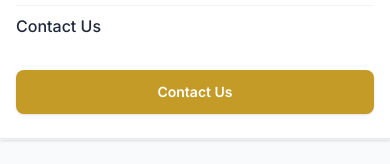
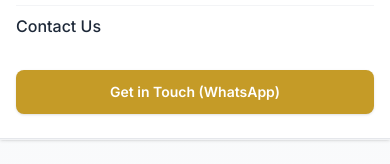
Before and after one commit to Sunny0969/KMF, a Next.js app: page / in a window 390 px wide. Both pictures are taken after a click on the button 358 px from the left and 105 px from the top of the page. Shown: the part 490-654 px from the top of the page. Built offline with nearby package versions, Linux system fonts and the light colour scheme.

Commit message:
Update Header Get in Touch button to link directly to WhatsApp

```diff
--- a/components/Header.tsx
+++ b/components/Header.tsx
@@ -392,14 +392,16 @@
               </Link>
             </nav>
 
-            {/* Desktop Gold CTA Button */}
+            {/* Desktop Gold CTA Button - WhatsApp */}
             <div className="hidden lg:flex items-center shrink-0">
-              <Link
-                href="/contact-us"
+              <a
+                href="https://wa.me/19548649161"
+                target="_blank"
+                rel="noopener noreferrer"
                 className="inline-flex items-center justify-center px-4 xl:px-5 py-2 rounded-lg bg-[#c59b27] hover:bg-[#b0881f] text-white font-semibold text-xs xl:text-sm shadow-sm transition-all hover:shadow-md whitespace-nowrap"
               >
                 Get in Touch
-              </Link>
+              </a>
             </div>
 
             {/* Mobile menu button */}
@@ -671,13 +673,15 @@
             </Link>
 
             <div className="pt-4">
-              <Link
-                href="/contact-us"
+              <a
+                href="https://wa.me/19548649161"
+                target="_blank"
+                rel="noopener noreferrer"
                 onClick={() => setMobileMenuOpen(false)}
                 className="block text-center w-full py-3 rounded-lg bg-[#c59b27] hover:bg-[#b0881f] text-white font-semibold text-sm shadow-sm"
               >
-                Contact Us
-              </Link>
+                Get in Touch (WhatsApp)
+              </a>
             </div>
           </div>
         )}
```
